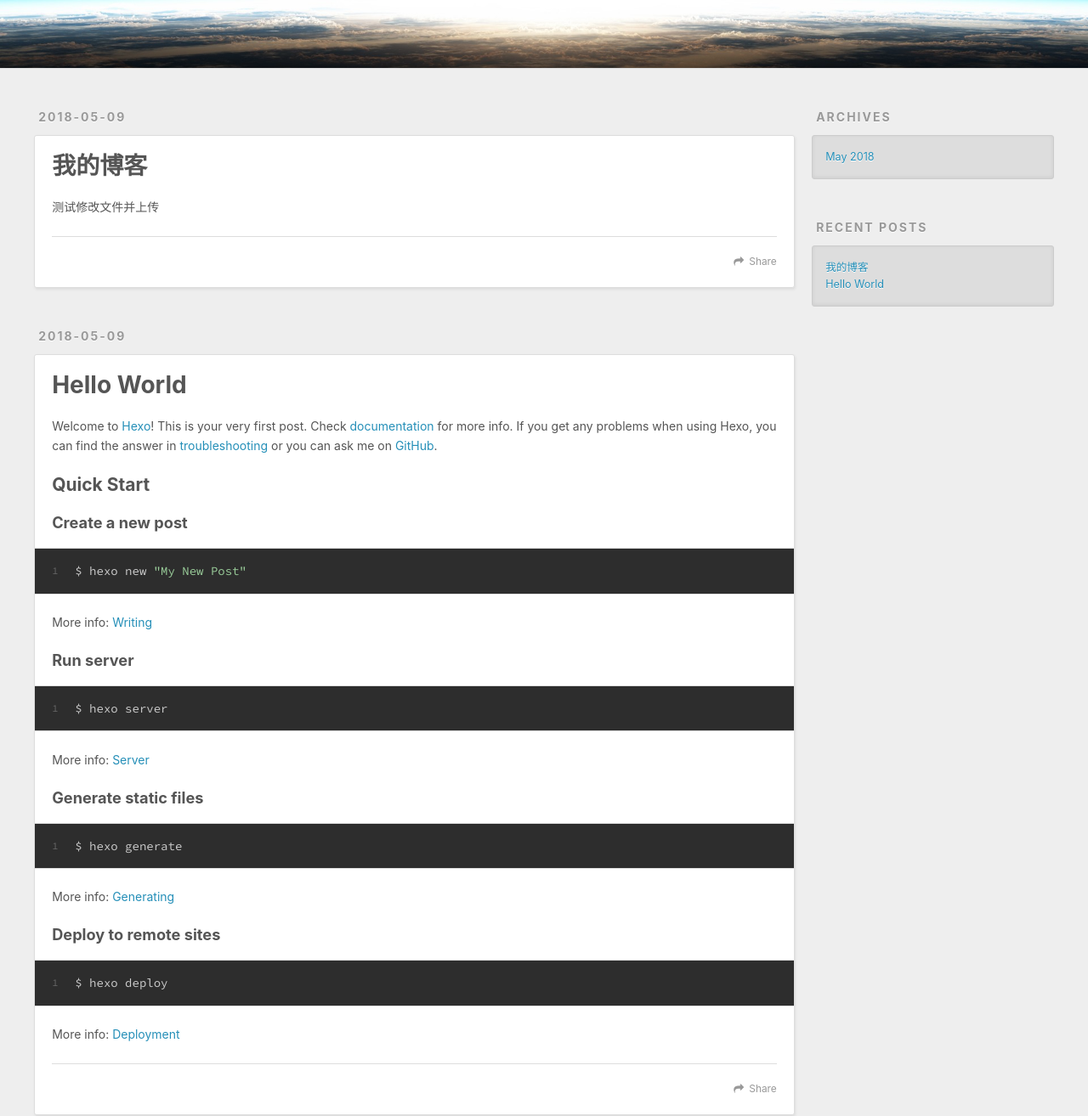
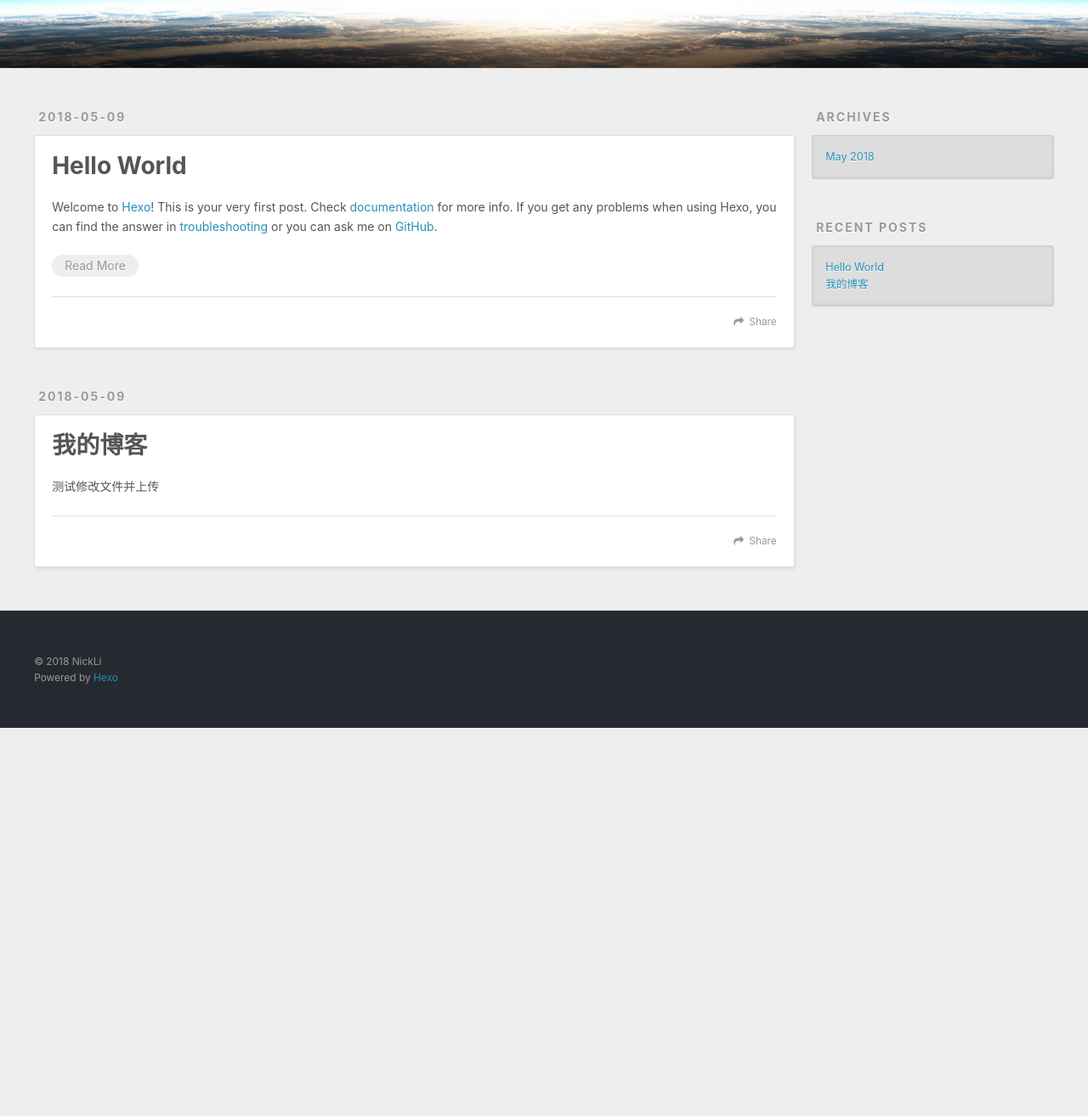
Before and after one commit to nickli1664/nickli1664.github.io, a plain HTML site: page index.html in a window 1280 px wide. Shown: the part 220-1534 px from the top of the page at 85% size. After the commit the page ends 1077 px from the top, so only its background shows below. Drawn offline with nearby package versions, Linux system fonts and the light colour scheme.

Commit message:
Site updated: 2018-05-09 17:32:50

```diff
--- a/index.html
+++ b/index.html
@@ -62,6 +62,47 @@
       <div class="outer">
         <section id="main">
 
+    <article id="post-hello-world" class="article article-type-post" itemscope itemprop="blogPost">
+  <div class="article-meta">
+    <a href="/2018/05/09/hello-world/" class="article-date">
+  <time datetime="2018-05-09T09:32:27.126Z" itemprop="datePublished">2018-05-09</time>
+</a>
+
+  </div>
+  <div class="article-inner">
+
+
+      <header class="article-header">
+
+
+    <h1 itemprop="name">
+      <a class="article-title" href="/2018/05/09/hello-world/">Hello World</a>
+    </h1>
+
+
+      </header>
+
+    <div class="article-entry" itemprop="articleBody">
+
+        <p>Welcome to <a href="https://hexo.io/" target="_blank" rel="noopener">Hexo</a>! This is your very first post. Check <a href="https://hexo.io/docs/" target="_blank" rel="noopener">documentation</a> for more info. If you get any problems when using Hexo, you can find the answer in <a href="https://hexo.io/docs/troubleshooting.html" target="_blank" rel="noopener">troubleshooting</a> or you can ask me on <a href="https://github.com/hexojs/hexo/issues" target="_blank" rel="noopener">GitHub</a>.</p>
+
+          <p class="article-more-link">
+            <a href="/2018/05/09/hello-world/#more">Read More</a>
+          </p>
+
+
+    </div>
+    <footer class="article-footer">
+      <a data-url="http://yoursite.com/2018/05/09/hello-world/" data-id="cjgywoap40000ln0enyqg95f9" class="article-share-link">Share</a>
+
+
+    </footer>
+  </div>
+
+</article>
+
+
+
     <article id="post-new123" class="article article-type-post" itemscope itemprop="blogPost">
   <div class="article-meta">
     <a href="/2018/05/09/new123/" class="article-date">
@@ -89,52 +130,7 @@
 
     </div>
     <footer class="article-footer">
-      <a data-url="http://yoursite.com/2018/05/09/new123/" data-id="cjgytey800001e20ecje72xxd" class="article-share-link">Share</a>
-
-
-    </footer>
-  </div>
-
-</article>
-
-
-
-    <article id="post-hello-world" class="article article-type-post" itemscope itemprop="blogPost">
-  <div class="article-meta">
-    <a href="/2018/05/09/hello-world/" class="article-date">
-  <time datetime="2018-05-09T07:17:40.645Z" itemprop="datePublished">2018-05-09</time>
-</a>
-
-  </div>
-  <div class="article-inner">
-
-
-      <header class="article-header">
-
-
-    <h1 itemprop="name">
-      <a class="article-title" href="/2018/05/09/hello-world/">Hello World</a>
-    </h1>
-
-
-      </header>
-
-    <div class="article-entry" itemprop="articleBody">
-
-        <p>Welcome to <a href="https://hexo.io/" target="_blank" rel="noopener">Hexo</a>! This is your very first post. Check <a href="https://hexo.io/docs/" target="_blank" rel="noopener">documentation</a> for more info. If you get any problems when using Hexo, you can find the answer in <a href="https://hexo.io/docs/troubleshooting.html" target="_blank" rel="noopener">troubleshooting</a> or you can ask me on <a href="https://github.com/hexojs/hexo/issues" target="_blank" rel="noopener">GitHub</a>.</p>
-<h2 id="Quick-Start"><a href="#Quick-Start" class="headerlink" title="Quick Start"></a>Quick Start</h2><h3 id="Create-a-new-post"><a href="#Create-a-new-post" class="headerlink" title="Create a new post"></a>Create a new post</h3><figure class="highlight bash"><table><tr><td class="gutter"><pre><span class="line">1</span><br></pre></td><td class="code"><pre><span class="line">$ hexo new <span class="string">"My New Post"</span></span><br></pre></td></tr></table></figure>
-<p>More info: <a href="https://hexo.io/docs/writing.html" target="_blank" rel="noopener">Writing</a></p>
-<h3 id="Run-server"><a href="#Run-server" class="headerlink" title="Run server"></a>Run server</h3><figure class="highlight bash"><table><tr><td class="gutter"><pre><span class="line">1</span><br></pre></td><td class="code"><pre><span class="line">$ hexo server</span><br></pre></td></tr></table></figure>
-<p>More info: <a href="https://hexo.io/docs/server.html" target="_blank" rel="noopener">Server</a></p>
-<h3 id="Generate-static-files"><a href="#Generate-static-files" class="headerlink" title="Generate static files"></a>Generate static files</h3><figure class="highlight bash"><table><tr><td class="gutter"><pre><span class="line">1</span><br></pre></td><td class="code"><pre><span class="line">$ hexo generate</span><br></pre></td></tr></table></figure>
-<p>More info: <a href="https://hexo.io/docs/generating.html" target="_blank" rel="noopener">Generating</a></p>
-<h3 id="Deploy-to-remote-sites"><a href="#Deploy-to-remote-sites" class="headerlink" title="Deploy to remote sites"></a>Deploy to remote sites</h3><figure class="highlight bash"><table><tr><td class="gutter"><pre><span class="line">1</span><br></pre></td><td class="code"><pre><span class="line">$ hexo deploy</span><br></pre></td></tr></table></figure>
-<p>More info: <a href="https://hexo.io/docs/deployment.html" target="_blank" rel="noopener">Deployment</a></p>
-
-
-    </div>
-    <footer class="article-footer">
-      <a data-url="http://yoursite.com/2018/05/09/hello-world/" data-id="cjgytey7w0000e20e991al89w" class="article-share-link">Share</a>
+      <a data-url="http://yoursite.com/2018/05/09/new123/" data-id="cjgywoap80001ln0e1m88zzys" class="article-share-link">Share</a>
 
 
     </footer>
@@ -175,11 +171,11 @@
       <ul>
 
           <li>
-            <a href="/2018/05/09/new123/">我的博客</a>
+            <a href="/2018/05/09/hello-world/">Hello World</a>
           </li>
 
           <li>
-            <a href="/2018/05/09/hello-world/">Hello World</a>
+            <a href="/2018/05/09/new123/">我的博客</a>
           </li>
 
       </ul>
```
Also changed, not shown: 2018/05/09/hello-world/index.html (+12 -15 lines), 2018/05/09/new123/index.html (+10 -6 lines), archives/2018/05/index.html (+8 -8 lines), archives/2018/index.html (+8 -8 lines), archives/index.html (+8 -8 lines).
